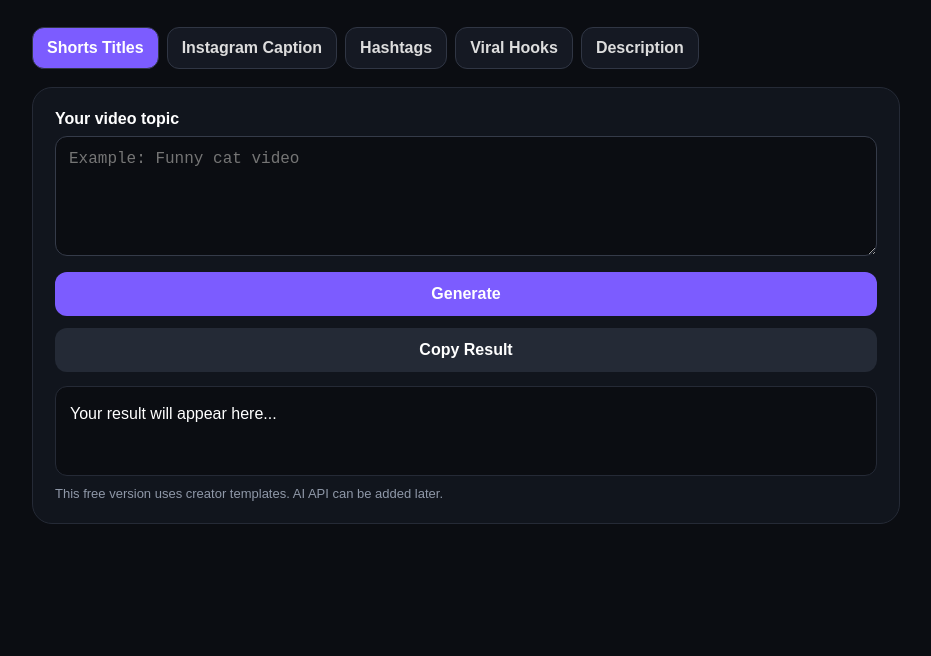
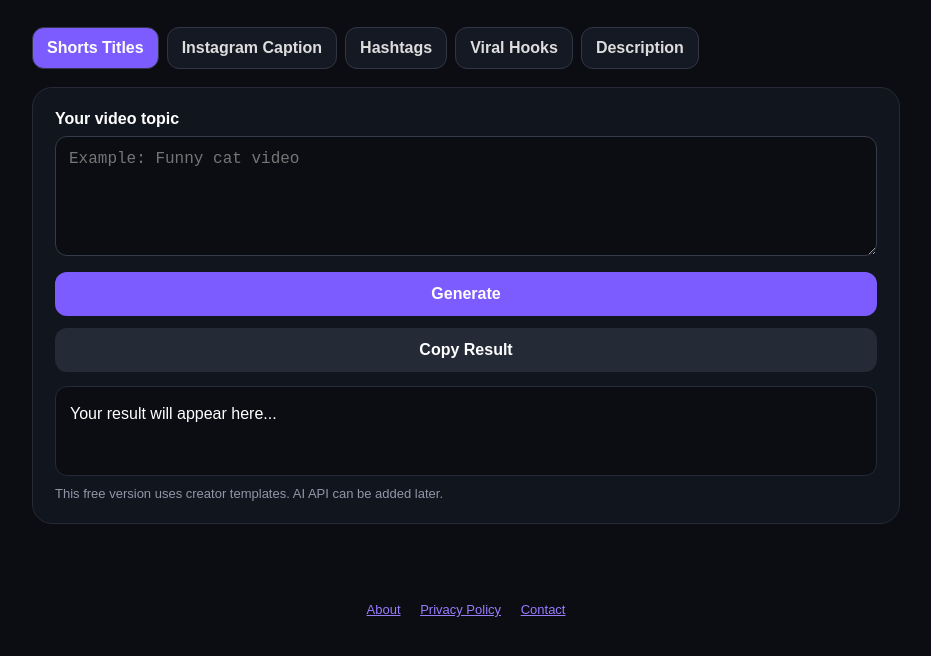
Before and after one commit to dmhubofficial/dm-hub, a website: page public/index.html in a window 1280 px wide. Shown: the part 142-798 px from the top of the page, without its empty margins (174-1105 px from the left). Drawn offline with Linux system fonts and the light colour scheme.

Commit message:
Add files via upload

```diff
--- a/public/index.html
+++ b/public/index.html
@@ -47,5 +47,9 @@ function generate(){
 }
 function copyResult(){navigator.clipboard?.writeText(document.getElementById('result').textContent);}
 </script>
-</body>
+<footer style="text-align:center;padding:28px 10px;color:#8f98a8;font-size:13px">
+<a href="/about.html" style="color:#9a7cff;margin:0 8px">About</a>
+<a href="/privacy.html" style="color:#9a7cff;margin:0 8px">Privacy Policy</a>
+<a href="/contact.html" style="color:#9a7cff;margin:0 8px">Contact</a>
+</footer></body>
 </html>
```
